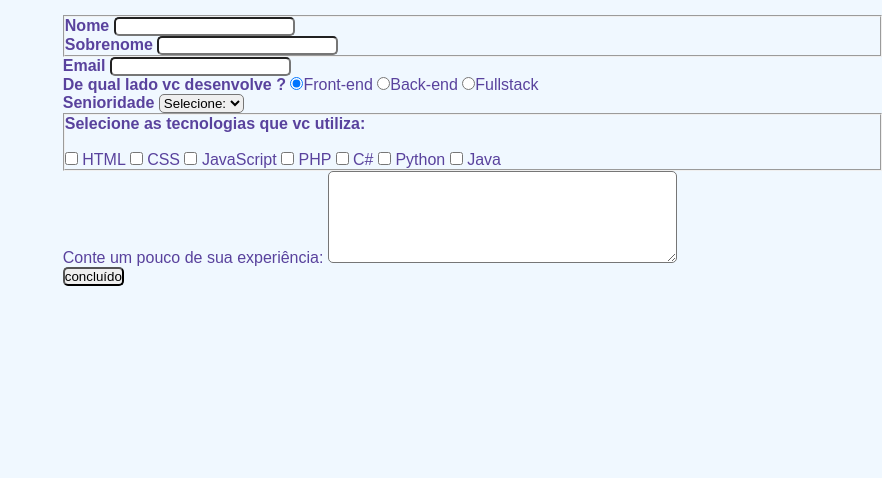
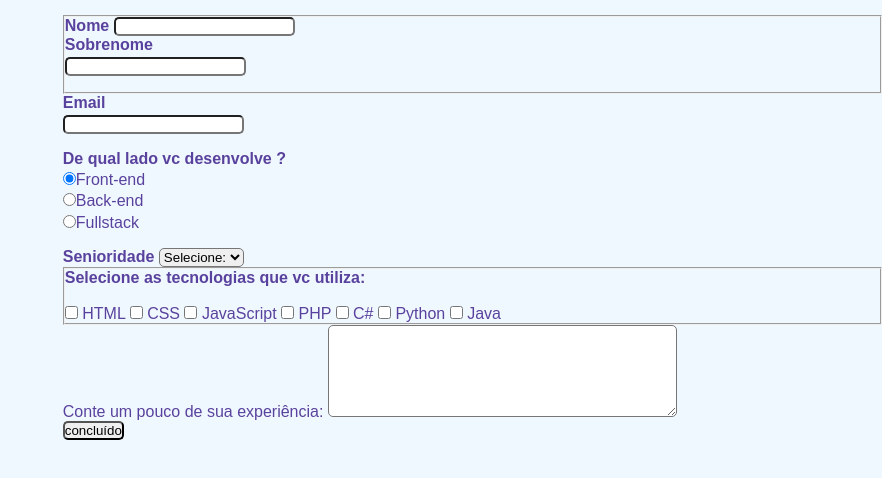
Before and after one commit to igornogueira2014/cadastro, a plain HTML site: page index.html in a window 1280 px wide. Shown: the part 84-562 px from the top of the page, without its empty margins (398-1280 px from the left). Drawn offline with Linux system fonts and the light colour scheme.

Commit message:
commit 9-3-22

```diff
--- a/index.css
+++ b/index.css
@@ -34,3 +34,15 @@ body{
 input, select, textarea, button {
     border-radius: 5px;
 }
+
+.campo {
+    margin-bottom: 1em;
+}
+
+.campo label{
+    margin-bottom: 0.2em;
+    color: #59429d;
+    display: block;
+}
+
+fieldset.grupo .campo
```
